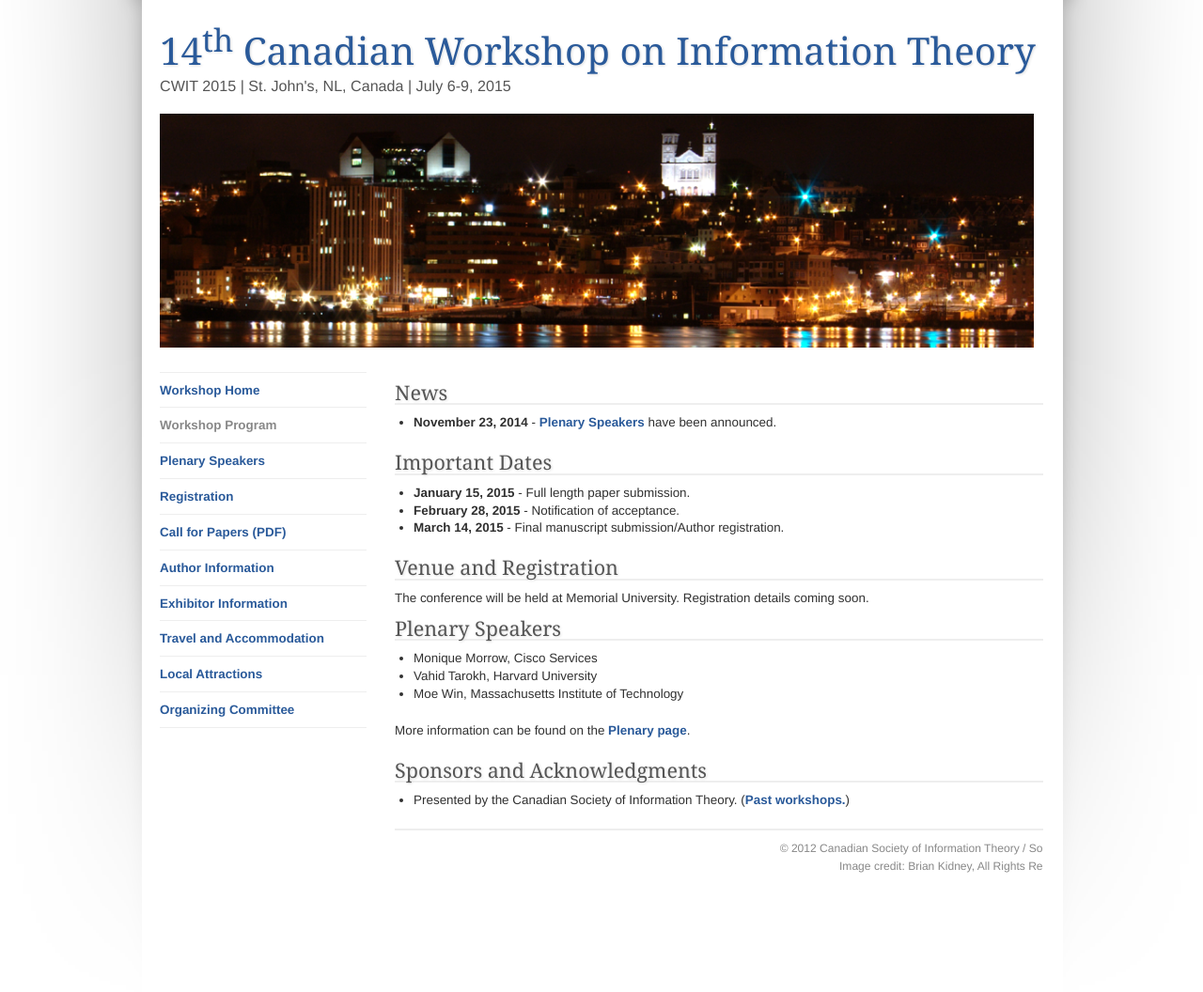
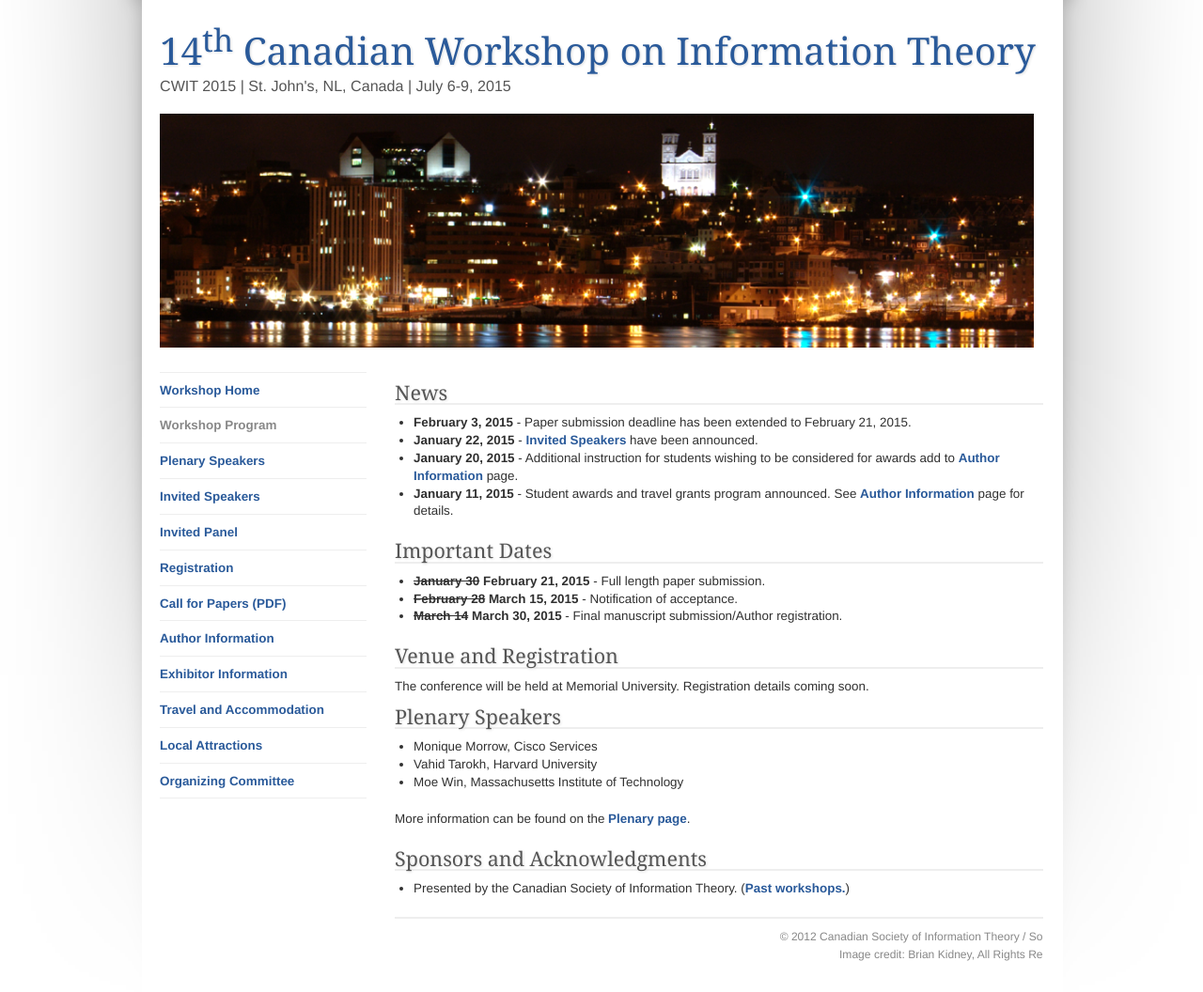
Before and after one commit to bkidney/CWIT2015, a Jekyll site: the page built from index.html, in a window 1280 px wide. Shown: the whole page at 94% size. Built offline with Jekyll 4.4.1, drawn with Linux system fonts in a browser that asks for light colours; before the commit the page ends 962 px from its top, so only the background shows below that.

Commit message:
Major update.
Adds Invited Panel Section
Adds Invited Speaker Section
Updates dates

```diff
--- a/_includes/leftmenu.html
+++ b/_includes/leftmenu.html
@@ -3,6 +3,8 @@
     <li><b><a href="index.html">Workshop Home</a></b>
     <li><b><!--<a href="program.html">-->Workshop Program<!--</a>--></b>
     <li><b><a href="plenary.html">Plenary Speakers</a></b>
+    <li><b><a href="invited.html">Invited Speakers</a></b>
+    <li><b><a href="panel.html">Invited Panel</a></b>
     <li><b><a href="registration.html">Registration</a></b>
     <li><b><a href="files/CWIT_CFP_2015.pdf">Call for Papers (PDF)</a></b>
     <li><b><a href="authors.html">Author Information</a></b>
--- a/index.html
+++ b/index.html
@@ -5,15 +5,18 @@ layout: default
 
                   <h3>News</h3>
                     <ul>
-                      <li><b>November 23, 2014</b> - <a href="plenary.html">Plenary Speakers</a> have been announced.
+                      <li><b>February 3, 2015</b> - Paper submission deadline has been extended to February 21, 2015.
+                      <li><b>January 22, 2015</b> - <a href="invited.html">Invited Speakers</a> have been announced.
+                      <li><b>January 20, 2015</b> - Additional instruction for students wishing to be considered for awards add to <a href="authors.html">Author Information</a> page.
+                      <li><b>January 11, 2015</b> - Student awards and travel grants program announced. See <a href="authors.html">Author Information</a> page for details.
                     </ul>
 
 
                     <h3>Important Dates</h3>
                     <ul>
-                       <li><b>January 15, 2015</b> - Full length paper submission.</li>
-                       <li><b>February 28, 2015</b> - Notification of acceptance.</li>
-                       <li><b>March 14, 2015</b> - Final manuscript submission/Author registration.</li>
+                       <li><b><strike>January 30</strike> February 21, 2015</b> - Full length paper submission.</li>
+                       <li><b><strike>February 28</strike> March 15, 2015</b> - Notification of acceptance.</li>
+                       <li><b><strike>March 14</strike> March 30, 2015</b> - Final manuscript submission/Author registration.</li>
                     </ul>
 
                     <h3>Venue and Registration</h3>
```
Also changed, not shown: invited.md (added, +58 -0 lines), panel.md (added, +17 -0 lines), images/Eckford.jpg (added), images/Lin.jpg (added), images/Stojanovic.jpg (added), images/Wilson.jpg (added).
